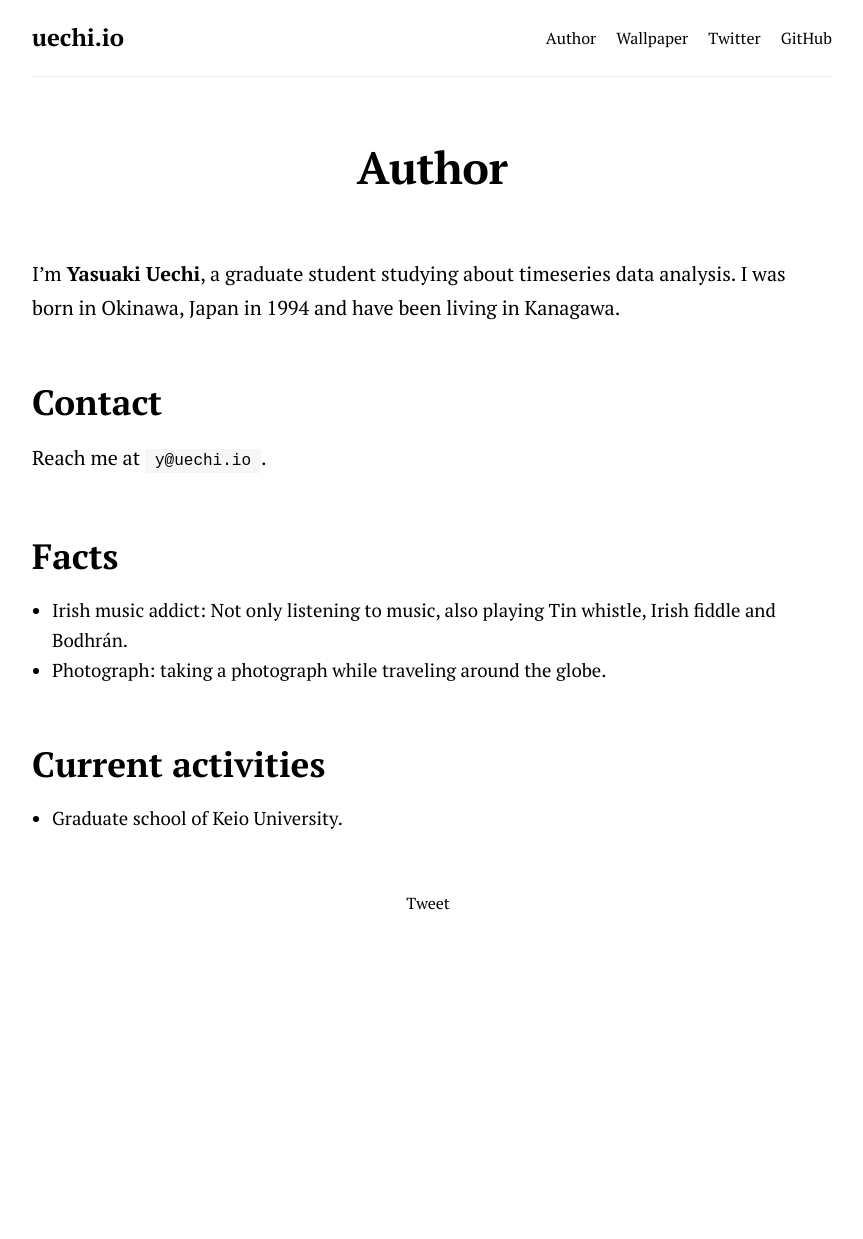
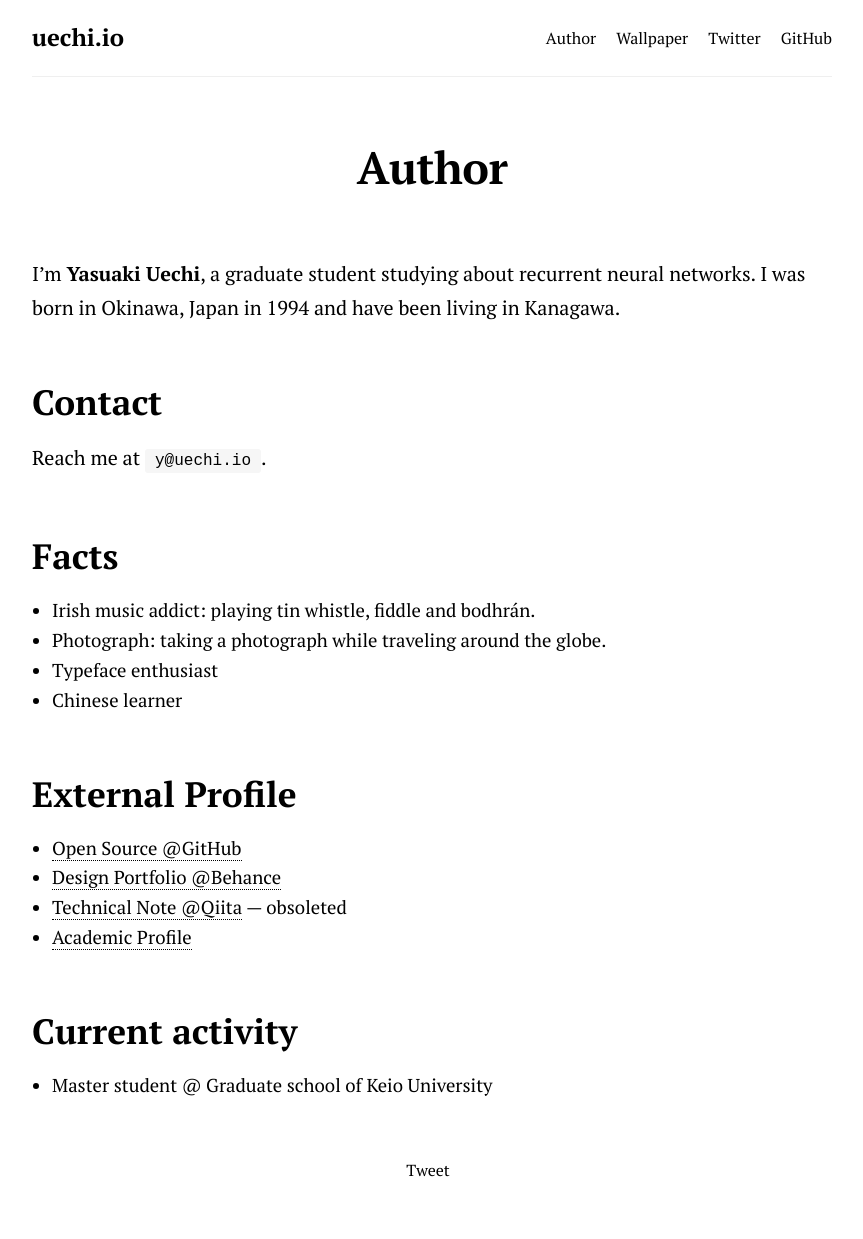
Before and after one commit to uetchy/uechi.io, a Jekyll site: the page built from _pages/author.md, in a window 1280 px wide. Shown: the whole page, without its empty margins (208-1071 px from the left). Built offline with Jekyll 4.4.1, drawn with Linux system fonts in a browser that asks for light colours; nearby versions of some CDN libraries; comment, search, counter and statistics services are not loaded; before the commit the page ends 972 px from its top, so only the background shows below that.

Commit message:
update author

```diff
--- a/_pages/author.md
+++ b/_pages/author.md
@@ -4,7 +4,7 @@ permalink: "/author"
 layout: post
 ---
 
-I'm **Yasuaki Uechi**, a graduate student studying about timeseries data analysis. I was born in Okinawa, Japan in 1994 and have been living in Kanagawa.
+I'm **Yasuaki Uechi**, a graduate student studying about recurrent neural networks. I was born in Okinawa, Japan in 1994 and have been living in Kanagawa.
 
 # Contact
 
@@ -12,9 +12,18 @@ Reach me at `y@uechi.io`.
 
 # Facts
 
-- Irish music addict: Not only listening to music, also playing Tin whistle, Irish fiddle and Bodhrán.
+- Irish music addict: playing tin whistle, fiddle and bodhrán.
 - Photograph: taking a photograph while traveling around the globe.
+- Typeface enthusiast
+- Chinese learner
 
-# Current activities
+# External Profile
 
-- Graduate school of Keio University.
+- [Open Source @GitHub](https://github.com/uetchy)
+- [Design Portfolio @Behance](https://www.behance.net/uechi)
+- [Technical Note @Qiita](https://qiita.com/uetchy) — obsoleted
+- [Academic Profile](https://web.sfc.keio.ac.jp/~uechi/)
+
+# Current activity
+
+- Master student @ Graduate school of Keio University
```
